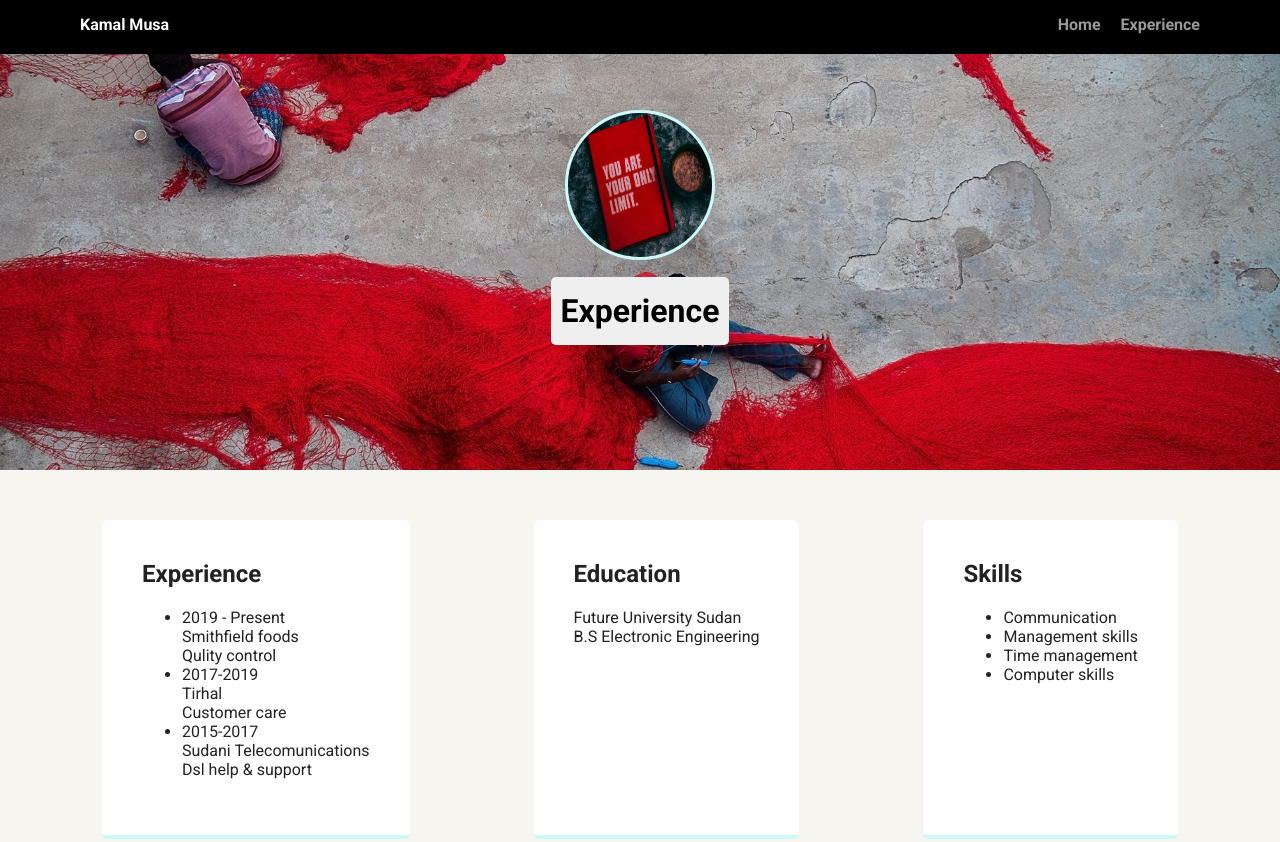
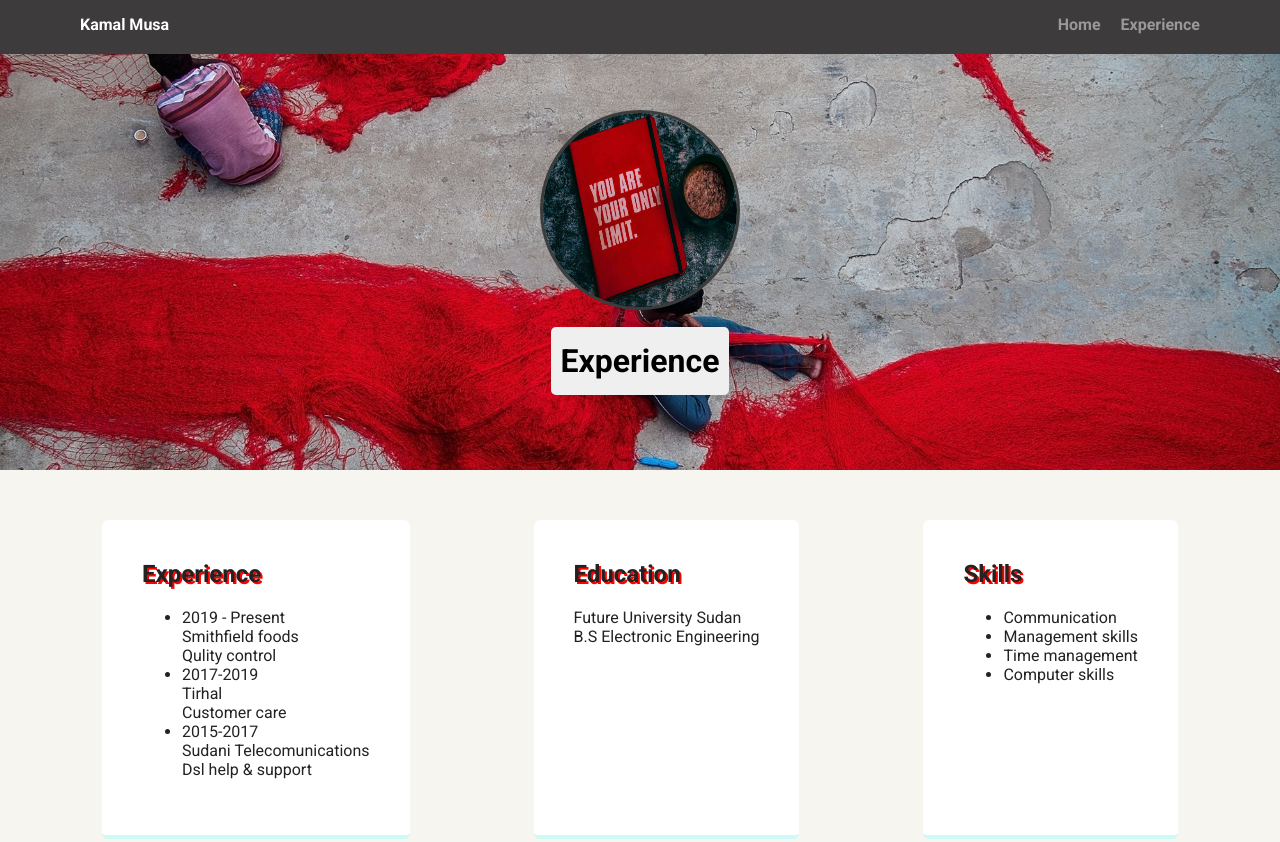
Before and after one commit to musakamal/techdegree-project-1, a plain HTML site: page ex/experience.html in a window 1280 px wide. Shown: the top 842 px of the page. Drawn offline with Linux system fonts and the light colour scheme; a web font is replaced by a local one.

Commit message:
change in classes

```diff
--- a/ex/experience.html
+++ b/ex/experience.html
@@ -23,7 +23,7 @@
 
     <main class="flex">
       <div class="card">
-        <h2>Experience</h2>
+        <h2 class="ground">Experience</h2>
         <ul>
           <li>2019 - Present</li>
           Smithfield foods<br>
@@ -38,13 +38,13 @@
       </div>
 
       <div class="card">
-        <h2>Education</h2>
+        <h2 class="ground">Education</h2>
         Future University Sudan<br>
         B.S Electronic Engineering
       </div>
 
       <div class="card">
-        <h2>Skills</h2>
+        <h2 class="ground">Skills</h2>
         <ul>
           <li>Communication</li>
           <li>Management skills </li>
--- a/styles.css
+++ b/styles.css
@@ -18,14 +18,14 @@ a {
   color: #999;
 }
 a:hover {
-  color: #6633ff;
+  color: #811bf7;
 }
 
 /* Section Styles */
 
 .main-nav {
   width: 100%;
-  background: black;
+  background: rgb(61, 59, 59);
   min-height: 30px;
   padding: 10px;
   position: fixed;
@@ -67,14 +67,14 @@ header {
 }
 header .profile-image {
   margin-top: 50px;
-  width: 150px;
-  height: 150px;
+  width: 200px;
+  height: 200px;
   border-radius: 50%;
-  border: 3px solid rgb(204, 250, 248);
+  border: 3px solid rgb(59, 61, 61);
   transition: all .5s;
 }
 header .profile-image:hover {
-  transform: scale(1.2) rotate(10deg);
+  transform: scale(1.2) rotate(30deg);
 }
 .tag {
   background-color: #efefef;
@@ -213,5 +213,9 @@ a.social:hover {
     max-width: 1200px;
     margin: 40px auto;
   }
+  h2.ground{
+    text-shadow: 2px 2px red;
+
+  }
 
 }
```
Also changed, not shown: index.html (+2 -2 lines), 1 other file.
